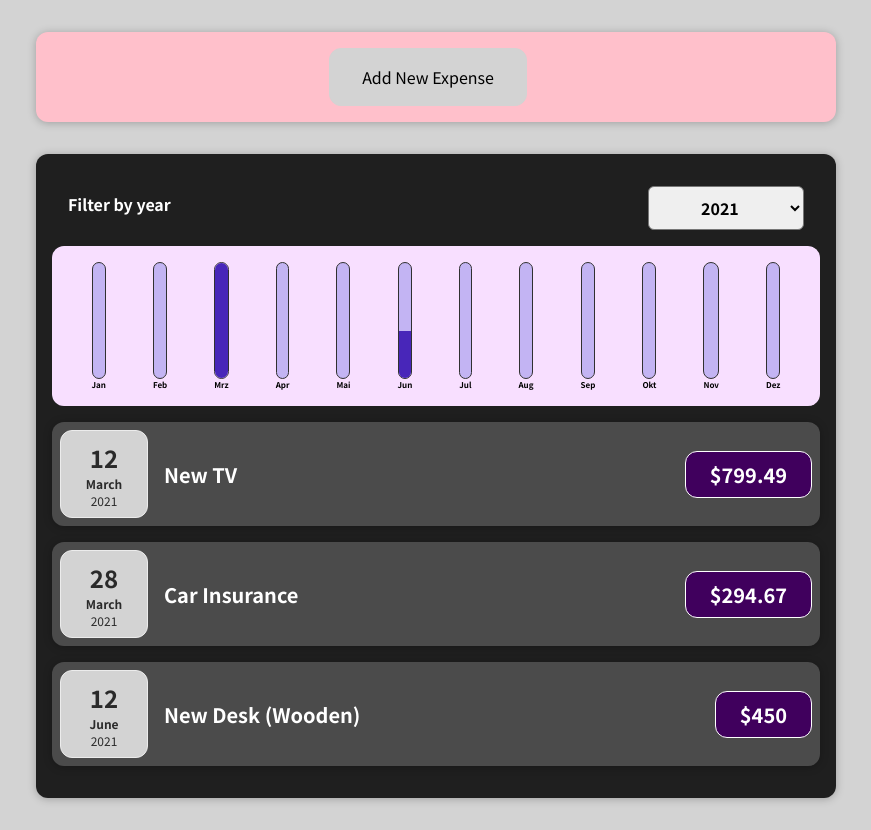
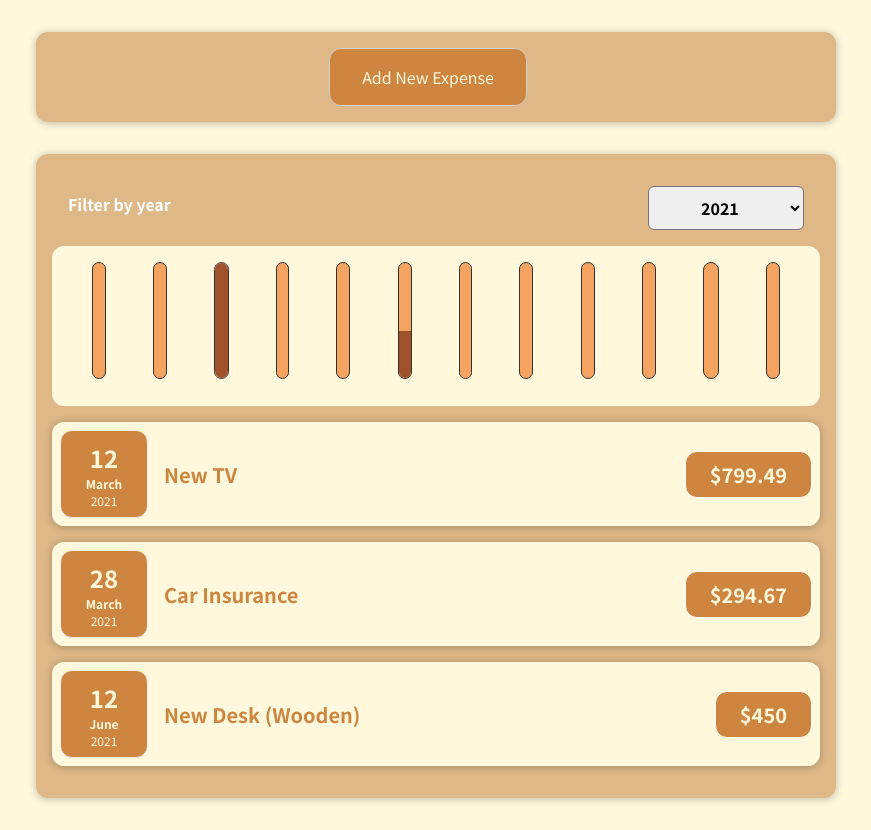
Before and after one commit to katharinadobiosch/Expenses-App, a React (Create React App) app: page / in a window 1280 px wide. Shown: the whole page, without its empty margins (204-1075 px from the left). Built offline with nearby package versions, Linux system fonts and the light colour scheme.

Commit message:
added styling

```diff
--- a/src/components/Chart/Chart.css
+++ b/src/components/Chart/Chart.css
@@ -1,7 +1,7 @@
 .chart {
     padding: 1rem;
     border-radius: 12px;
-  background-color: #f8dfff;
+    background-color: cornsilk;
     text-align: center;
     display: flex;
     justify-content: space-around;
--- a/src/components/Chart/ChartBar.css
+++ b/src/components/Chart/ChartBar.css
@@ -10,7 +10,7 @@
     width: 100%;
     border: 1px solid #313131;
     border-radius: 12px;
-  background-color: #c3b4f3;
+    background-color: sandybrown;
     overflow: hidden;
     display: flex;
     flex-direction: column;
@@ -18,7 +18,7 @@
 }
 
 .chart-bar__fill {
-  background-color: #4826b9;
+    background-color: sienna;
     width: 100%;
     transition: all 0.3s ease-out;
 }
--- a/src/components/Expenses/ExpenseDate.css
+++ b/src/components/Expenses/ExpenseDate.css
@@ -4,8 +4,8 @@
     width: 5.5rem;
     height: 5.5rem;
     border: 1px solid #ececec;
-    background-color: lightgray;
-    color: #2a2a2a;
+    background-color: peru;
+    color: cornsilk;
     border-radius: 12px;
     align-items: center;
     justify-content: center;
--- a/src/components/Expenses/ExpenseItem.css
+++ b/src/components/Expenses/ExpenseItem.css
@@ -1,11 +1,10 @@
-
 .expense-item {
     display: flex;
     justify-content: space-between;
     align-items: center;
     padding: 0.5rem;
     margin: 1rem 0;
-    background-color: #4b4b4b;
+    background-color: cornsilk;
 }
 
 .expense-item__description {
@@ -19,18 +18,17 @@
 }
 
 .expense-item h2 {
-    color: #3a3a3a;
+    color: peru;
     font-size: 1rem;
     flex: 1;
     margin: 0 1rem;
-    color: white;
 }
 
 .expense-item__price {
     font-size: 1rem;
     font-weight: bold;
-    color: white;
-    background-color: #40005d;
+    color: cornsilk;
+    background-color: peru;
     border: 1px solid white;
     padding: 0.5rem;
     border-radius: 12px;
--- a/src/components/Expenses/Expenses.css
+++ b/src/components/Expenses/Expenses.css
@@ -1,6 +1,7 @@
 .expenses {
     padding: 1rem;
-    background-color: rgb(31, 31, 31);
+    /* background-color: peachpuff; */
+    background-color: burlywood;
     margin: 2rem auto;
     width: 50rem;
     max-width: 95%;
--- a/src/components/ExpensesList.css
+++ b/src/components/ExpensesList.css
@@ -4,6 +4,6 @@
 }
 
 .expenses-list__fallback {
-    color: white;
+    color: blue;
     text-align: center;
 }
--- a/src/components/NewExpense/NewExpense.css
+++ b/src/components/NewExpense/NewExpense.css
@@ -1,5 +1,7 @@
 .new-expense {
-    background-color: pink;
+    /* background-color: peachpuff; */
+        background-color: burlywood;
+
     padding: 1rem;
     margin: 2rem auto;
     width: 50rem;
@@ -14,8 +16,8 @@
     cursor: pointer;
     padding: 1rem 2rem;
     border: 1px solid lightgray;
-    background-color: lightgray;
-    color: 220131;
+    background-color: peru;
+    color: cornsilk;
     border-radius: 12px;
     margin-right: 1rem;
 }
@@ -27,7 +29,7 @@
 }
 
 .new-expense button.alternative {
-    color: #220131;
+    color: cornsilk;
     border-color: transparent;
     background-color: transparent;
 }
--- a/src/index.css
+++ b/src/index.css
@@ -10,5 +10,7 @@ html {
 
 body {
     margin: 0;
-    background-color: lightgray;
+    background-color: cornsilk;
+    color: cornsilk;
+    /* background-color: bisque; */
 }
```
Also changed, not shown: 1 other file (tests, documents, lock files or other folders). Lines whose indentation alone changed are shown as unchanged.
